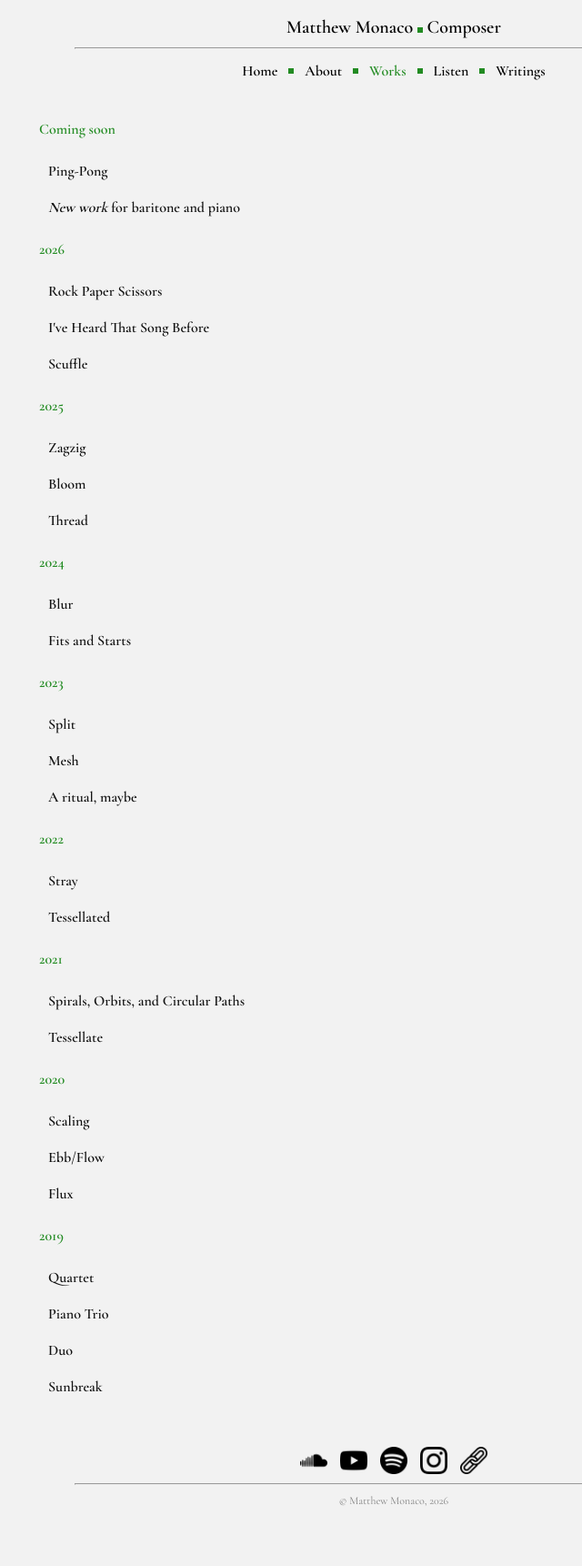
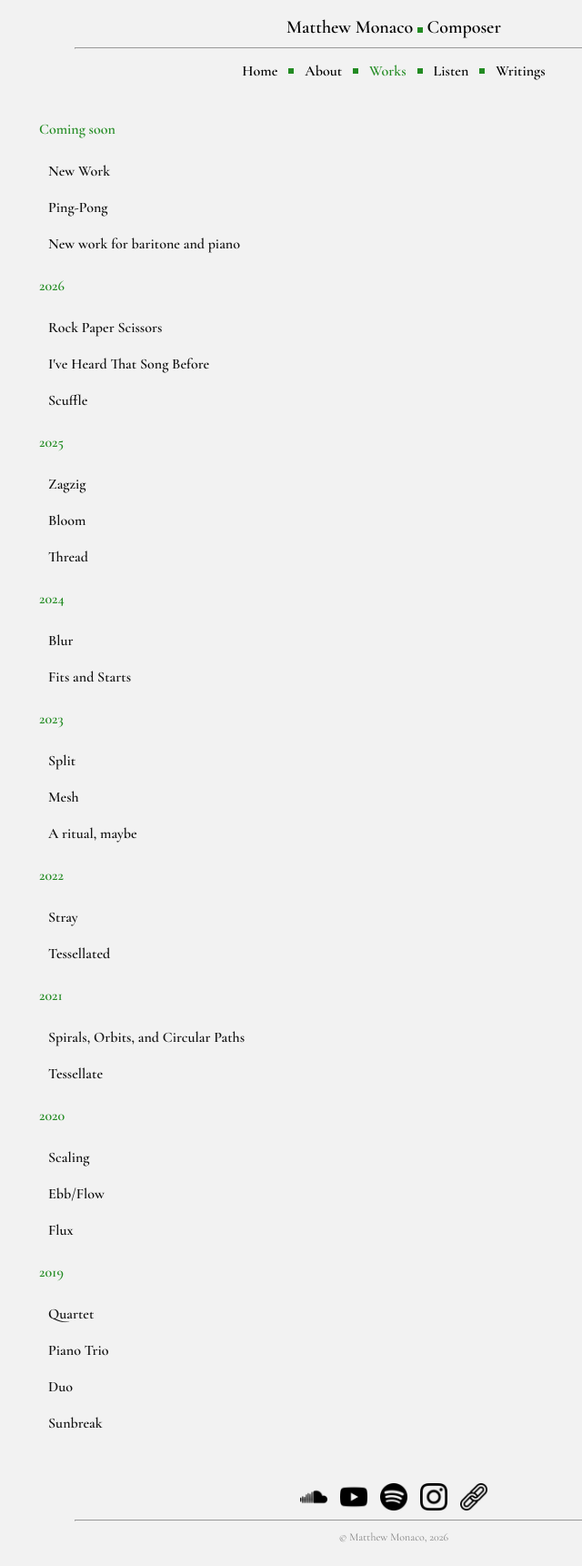
Before and after one commit to matthew-monaco/matthew-monaco.github.io, a Jekyll site: the page built from works_chronological.md, in a window 1280 px wide. Shown: the whole page at 91% size, without its empty margins (207-847 px from the left). Built offline with Jekyll 4.4.1, drawn with Linux system fonts in a browser that asks for light colours; before the commit the page ends 1681 px from its top, so only the background shows below that.

Commit message:
Update works_chronological.md

```diff
--- a/works_chronological.md
+++ b/works_chronological.md
@@ -5,6 +5,14 @@ permalink: /works_chronological
 ---
 
 <span class="green-bold">Coming soon</span>
+
+<details>
+  <summary><strong>New Work</strong></summary>
+  <p>2026 <span style="color: green"> <span class="nav-dot"></span> </span> 7'</p>
+  <p><em>Ensemble</em></p>
+  <p>More details coming soon.</p>
+  <p>To be premiered by the <span style="color: green">United Instruments of Lucillin</span> at the <span style="color: green">Rainy Days</span> festival in Luxembourg.</p>
+</details>
 
 <details>
   <summary><strong>Ping-Pong</strong></summary>
@@ -15,7 +23,7 @@ permalink: /works_chronological
 </details>
 
 <details>
-  <summary><strong><em>New work</em> for baritone and piano</strong></summary>
+  <summary><strong>New work for baritone and piano</strong></summary>
   <p>2028 <span style="color: green"> <span class="nav-dot"></span> </span> 10'</p>
   <p><em>Baritone and piano</em></p>
   <p>Song cycle. Details coming soon.</p>
```
